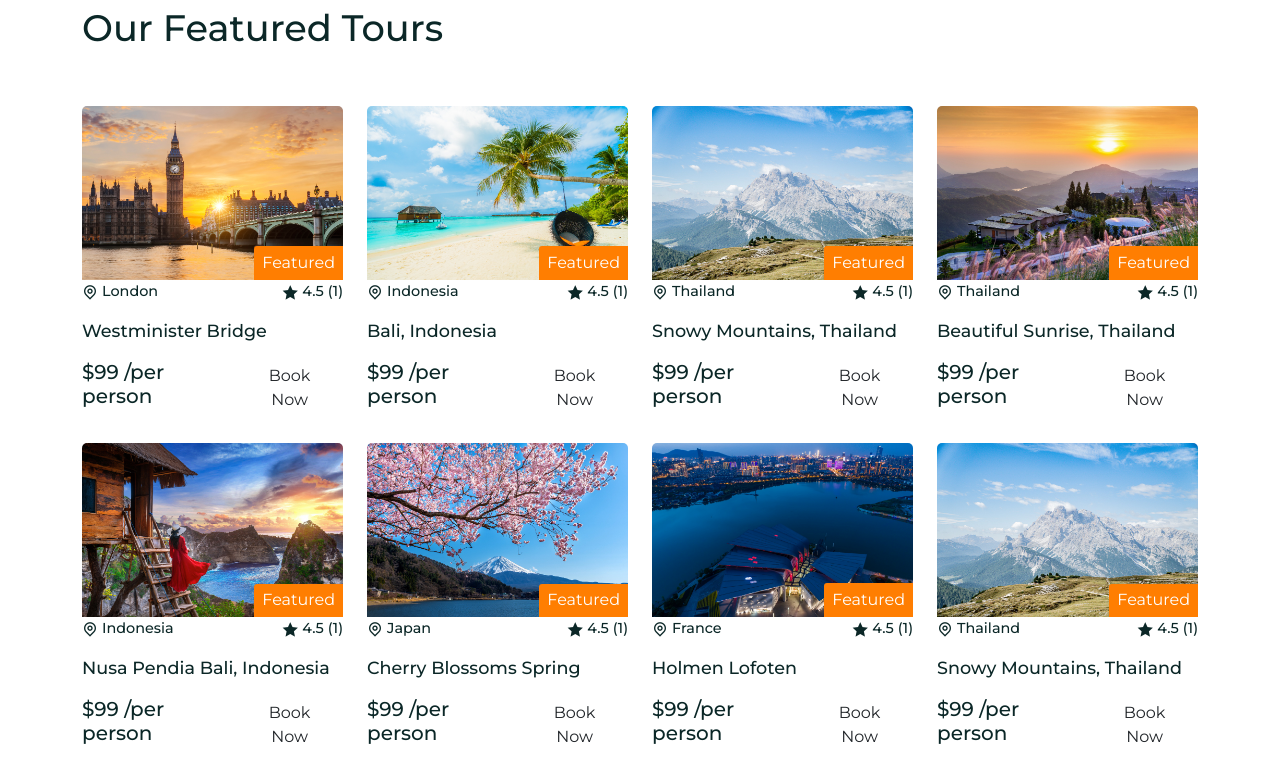
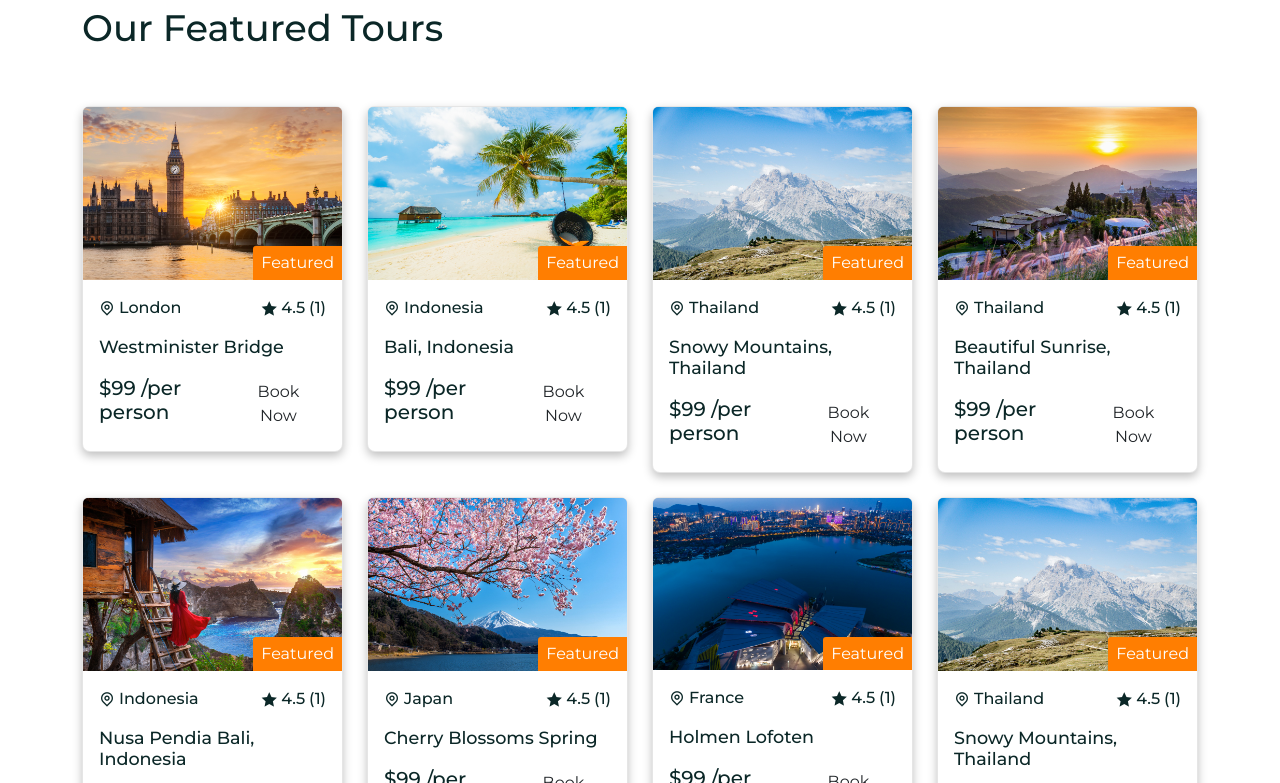
Before and after one commit to Tech-Ninja478/Tour-Management, a React (Create React App) app in the folder frontend/: page /home in a window 1280 px wide. Shown: the part 1137-1920 px from the top of the page. Built offline with nearby package versions, Linux system fonts and the light colour scheme; a web font is replaced by a local one.

Commit message:
Home Page Almost Complete

```diff
--- a/frontend/src/shared/TourCard.jsx
+++ b/frontend/src/shared/TourCard.jsx
@@ -15,7 +15,6 @@ const TourCard = ({ tour }) => {
                     <img src={photo} alt="tour-img" />
                     <span>Featured</span>
                 </div>
-            </Card>
 
                 <CardBody>
                     <div className="card__top d-flex align-items-center justify-content-between">
@@ -38,6 +37,8 @@ const TourCard = ({ tour }) => {
                         </button>
                     </div>
                 </CardBody>
+
+            </Card>
         </div>
     )
 }
--- a/frontend/src/shared/tour-card.css
+++ b/frontend/src/shared/tour-card.css
@@ -4,8 +4,10 @@
 }
 
 .card {
-  border: none !important;
-  box-shadow: rgba(0, 0, 0, 0.2);
+  border: 1px solid rgba(0, 0, 0, 0.1);
+  box-shadow: 0px 4px 10px rgba(0, 0, 0, 0.25);
+  border-radius: 8px;
+  background: #fff;
 }
 
 .tour__img {
@@ -37,7 +39,6 @@
 .tour__location {
   color: var(--heading-color);
   font-weight: 500;
-  font-size: 0.9rem;
 }
 
 .tour__rating i,
@@ -56,3 +57,7 @@
   color: var(--heading-color);
   transition: 0.3s;
 }
+
+.tour__title a:hover {
+  color: var(--secondary-color);
+}
```
Lines whose indentation alone changed are shown as unchanged.
